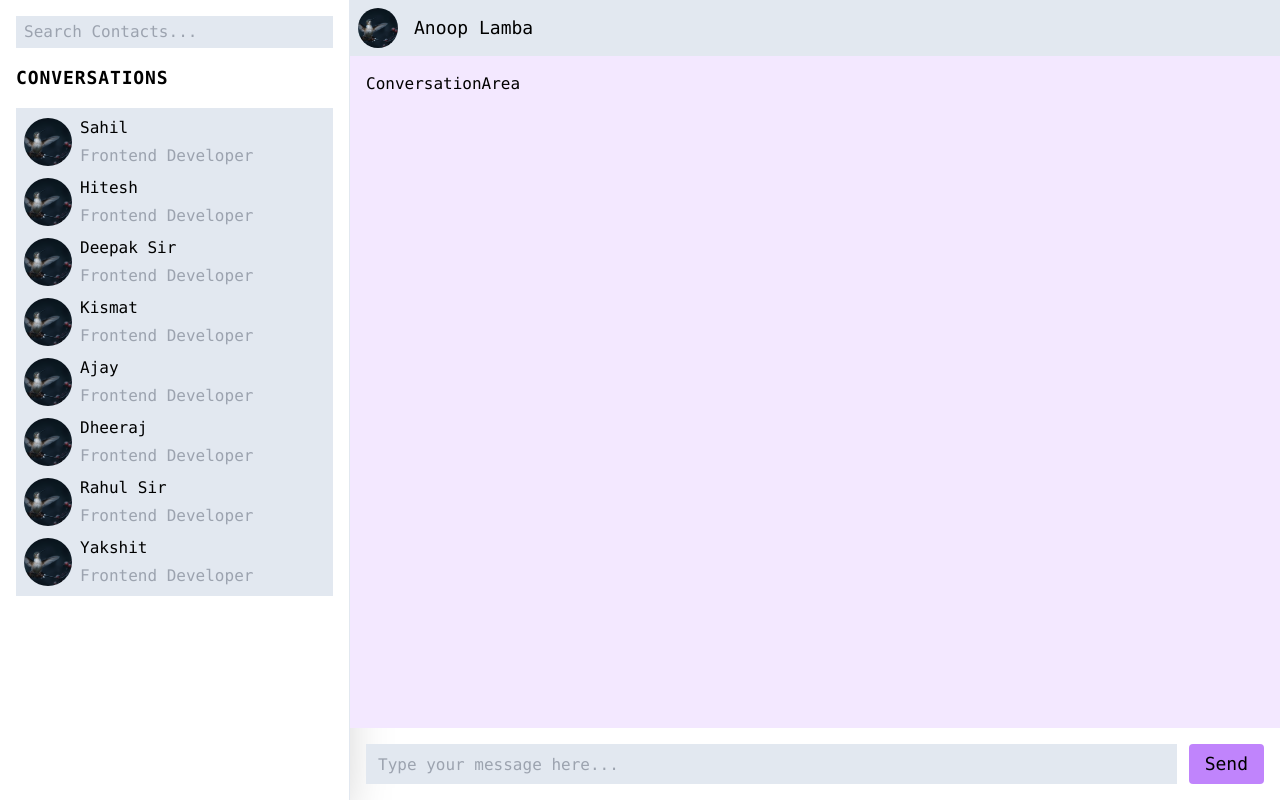
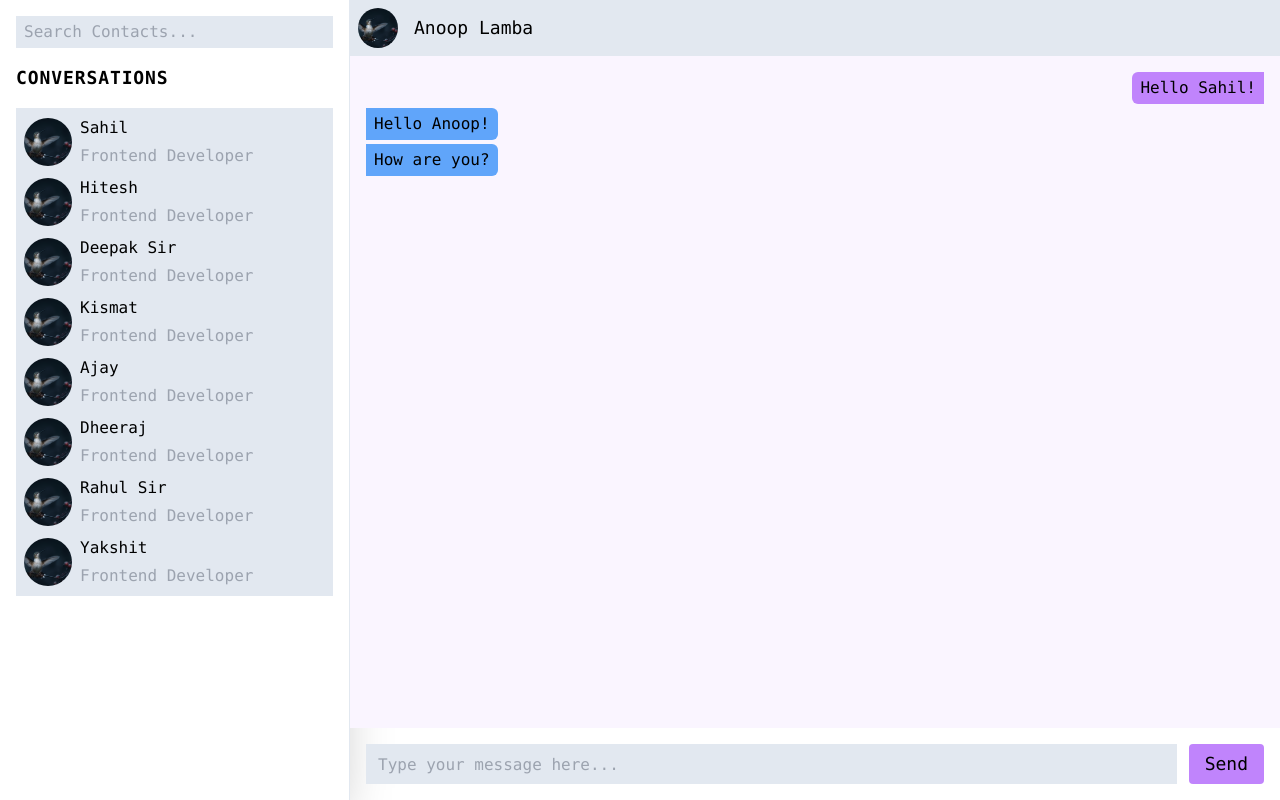
Before and after one commit to AnoopLamba/react-chat-app, a React (Create React App) app: page /1 in a window 1280 px wide. Built offline with nearby package versions, Linux system fonts and the light colour scheme.

Commit message:
added chat styles

```diff
--- a/src/App.js
+++ b/src/App.js
@@ -9,7 +9,7 @@ function App() {
       element: <Sidebar />,
       children: [
         {
-          path: ":contactName",
+          path: ":id",
           element: <RightSideView />,
         },
       ],
--- a/src/Components/ConversationArea.jsx
+++ b/src/Components/ConversationArea.jsx
@@ -1,5 +1,36 @@
-function ConversationArea() {
-  return <div className="h-full p-4 bg-purple-100">ConversationArea</div>;
+import { chatdata } from "../Data/chatdata";
+
+function ConversationArea(props) {
+  const { id } = props;
+  // id is getting passed as string
+  var chat = chatdata.find((item) => item.userId === parseInt(id));
+
+  return (
+    <div className="h-full p-4 bg-purple-50">
+      <ul className="flex flex-col gap-1">
+        {!chat
+          ? null
+          : chat.userMessages.map((item, index) => (
+              <li
+                key={index}
+                className={`flex items-center ${
+                  item.message === "send" ? "justify-end" : "justify-start"
+                }`}
+              >
+                <div
+                  className={`max-w-[280px] inline-block px-2 py-1 ${
+                    item.messageType === "send"
+                      ? "bg-purple-400 ml-auto text-end rounded-s-md"
+                      : "bg-blue-400 mr-auto rounded-e-md"
+                  }`}
+                >
+                  {item.message}
+                </div>
+              </li>
+            ))}
+      </ul>
+    </div>
+  );
 }
 
 export default ConversationArea;
--- a/src/Components/ConversationCard.jsx
+++ b/src/Components/ConversationCard.jsx
@@ -1,7 +1,7 @@
 function ConversationCard(props) {
   const { chat } = props;
   return (
-    <div className="ConversationCard w-full flex items-center justify-start gap-2 cursor-pointer">
+    <div className="ConversationCard w-full flex items-center justify-start gap-2 cursor-pointer hover:bg-purple-200">
       {/* card img */}
       <div className=" w-12 h-12 rounded-full">
         <img
--- a/src/Components/ConversationList.jsx
+++ b/src/Components/ConversationList.jsx
@@ -2,6 +2,7 @@ import { useEffect } from "react";
 import { useChatValue } from "../Context/ChatContext";
 import { chatdata } from "../Data/chatdata";
 import ConversationCard from "./ConversationCard";
+import { NavLink } from "react-router-dom";
 
 function ConversationList() {
   const { conversationArray, setConversationArray } = useChatValue();
@@ -20,9 +21,11 @@ function ConversationList() {
   };
 
   return (
-    <div className="w-full p-2 bg-slate-200 flex flex-col gap-2 items-center justify-start overflow-y-auto">
+    <div className="ConversationList w-full p-2 bg-slate-200 flex flex-col gap-2 items-center justify-start overflow-y-auto">
       {conversationArray.map((chat, index) => (
-        <ConversationCard key={index} chat={chat} />
+        <NavLink to={`/${chat.userId}`} key={index}>
+          <ConversationCard chat={chat} />
+        </NavLink>
       ))}
     </div>
   );
--- a/src/Components/RightSideView.jsx
+++ b/src/Components/RightSideView.jsx
@@ -1,7 +1,10 @@
+import { useParams } from "react-router-dom";
 import ConversationArea from "./ConversationArea";
 import MessageInput from "./MessageInput";
 
 function RightSideView() {
+  const { id } = useParams();
+
   return (
     <div className="w-full h-screen flex flex-col">
       {/* name and image bar */}
@@ -21,7 +24,8 @@ function RightSideView() {
         </div>
       </div>
 
-      <ConversationArea />
+      {/* Conversation Area */}
+      <ConversationArea id={id} />
 
       {/* message input */}
       <MessageInput />
--- a/src/Data/chatdata.js
+++ b/src/Data/chatdata.js
@@ -1,6 +1,7 @@
 export var chatdata = [
   // user 1
   {
+    userId: 1,
     userName: "Sahil",
     userAvatar: "/img/useravatar.jpg",
     userShow: true,
@@ -22,6 +23,7 @@ export var chatdata = [
 
   // user 2
   {
+    userId: 2,
     userName: "Hitesh",
     userAvatar: "/img/useravatar.jpg",
     userShow: true,
@@ -43,6 +45,7 @@ export var chatdata = [
 
   // user 3
   {
+    userId: 3,
     userName: "Deepak Sir",
     userAvatar: "/img/useravatar.jpg",
     userShow: true,
@@ -64,6 +67,7 @@ export var chatdata = [
 
   // user 4
   {
+    userId: 4,
     userName: "Kismat",
     userAvatar: "/img/useravatar.jpg",
     userShow: true,
@@ -85,6 +89,7 @@ export var chatdata = [
 
   // user 5
   {
+    userId: 5,
     userName: "Ankit",
     userAvatar: "/img/useravatar.jpg",
     userShow: false,
@@ -93,6 +98,7 @@ export var chatdata = [
 
   // user 6
   {
+    userId: 6,
     userName: "Vikash Sir",
     userAvatar: "/img/useravatar.jpg",
     userShow: false,
@@ -101,6 +107,7 @@ export var chatdata = [
 
   // user 7
   {
+    userId: 7,
     userName: "Sagar Sir",
     userAvatar: "/img/useravatar.jpg",
     userShow: false,
@@ -109,6 +116,7 @@ export var chatdata = [
 
   // user 8
   {
+    userId: 8,
     userName: "Neeraj Sir",
     userAvatar: "/img/useravatar.jpg",
     userShow: false,
@@ -117,6 +125,7 @@ export var chatdata = [
 
   // user 9
   {
+    userId: 9,
     userName: "Sheetal Mam",
     userAvatar: "/img/useravatar.jpg",
     userShow: false,
@@ -125,6 +134,7 @@ export var chatdata = [
 
   // user 10
   {
+    userId: 10,
     userName: "Pooja Mam",
     userAvatar: "/img/useravatar.jpg",
     userShow: false,
@@ -133,6 +143,7 @@ export var chatdata = [
 
   // user 11
   {
+    userId: 11,
     userName: "Ajay",
     userAvatar: "/img/useravatar.jpg",
     userShow: true,
@@ -154,6 +165,7 @@ export var chatdata = [
 
   // user 12
   {
+    userId: 12,
     userName: "Dheeraj",
     userAvatar: "/img/useravatar.jpg",
     userShow: true,
@@ -175,6 +187,7 @@ export var chatdata = [
 
   // user 13
   {
+    userId: 13,
     userName: "Rahul Sir",
     userAvatar: "/img/useravatar.jpg",
     userShow: true,
@@ -194,8 +207,9 @@ export var chatdata = [
     ],
   },
 
-  // user 3
+  // user 14
   {
+    userId: 14,
     userName: "Yakshit",
     userAvatar: "/img/useravatar.jpg",
     userShow: true,
--- a/src/index.css
+++ b/src/index.css
@@ -27,3 +27,7 @@
 }
 
 /* ! end of scrollbar styling */
+
+.ConversationList a {
+  width: 100%;
+}
```
